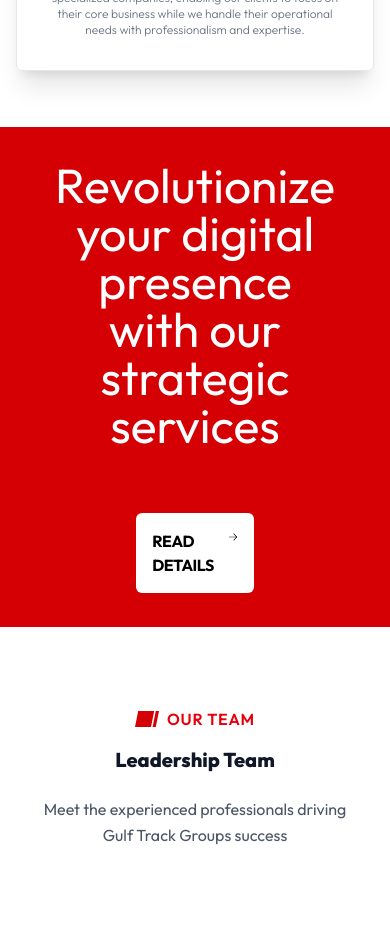
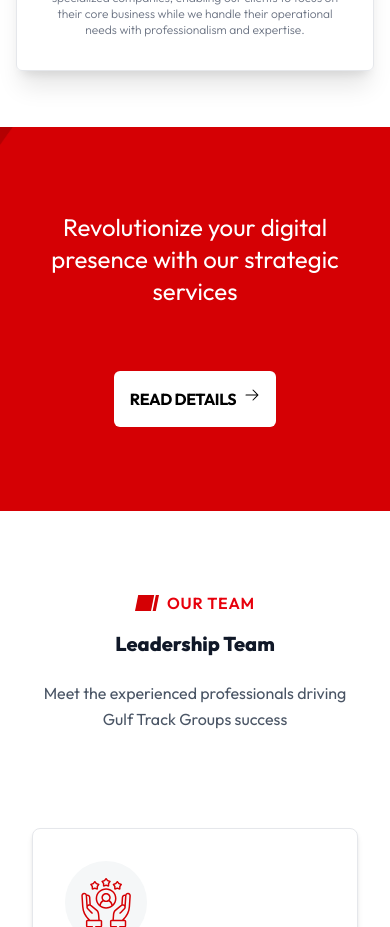
Before and after one commit to delchemytech/Gulf-resources, a Next.js app: page /about in a window 390 px wide. Shown: the part 2200-3127 px from the top of the page. Built offline with nearby package versions, Linux system fonts and the light colour scheme.

Commit message:
About US

```diff
--- a/components/LeadershipSection.tsx
+++ b/components/LeadershipSection.tsx
@@ -39,14 +39,14 @@ const LeadershipSection = () => {
   ];
 
   return (
-    <section className="container mx-suto max-w-7xl p-8">
+    <section className="container mx-auto max-w-7xl p-8 flex flex-col justify-between">
       <HeaderWithDescription
         tagline="OUR TEAM"
         title="Leadership Team"
         bodyText="Meet the experienced professionals driving Gulf Track Groups success"
       />
 
-      <div className="grid grid-cols-3 grid-rows-2 justify-center items-center w-full gap-8 mt-16">
+      <div className="flex flex-col md:grid md:grid-cols-3 md:grid-rows-2 justify-center items-center w-full gap-8 mt-16">
         {teamData.map((item)=>(
         <div key={item.key} className="flex flex-col rounded-lg p-8 shadow-md border-1 border-gray-200 gap-4">
           <div className="flex p-4 w-fit rounded-full bg-[#F5F7F8] ">
--- a/components/RevInSection.tsx
+++ b/components/RevInSection.tsx
@@ -5,7 +5,7 @@ import React from "react";
 
 const RevInSection = () => {
   return (
-    <div className="relative flex flex-col gap-16 container mx-auto max-w-7xl w-full h-[500px] p-48
+    <div className="relative flex flex-col gap-16 container mx-auto max-w-7xl w-full h-96 md:h-[500px] p-12 md:p-48
      text-white items-center justify-center">
       <Image
         src={"/images/strippedBgRed.png"}
@@ -13,7 +13,7 @@ const RevInSection = () => {
         alt={"background shades"}
         className="object-cover  -z-30"
       />
-      <h2 className="text-5xl text-center">
+      <h2 className="md:text-5xl text-2xl text-center">
         Revolutionize your digital presence with our strategic services{" "}
       </h2>
       <div
```
